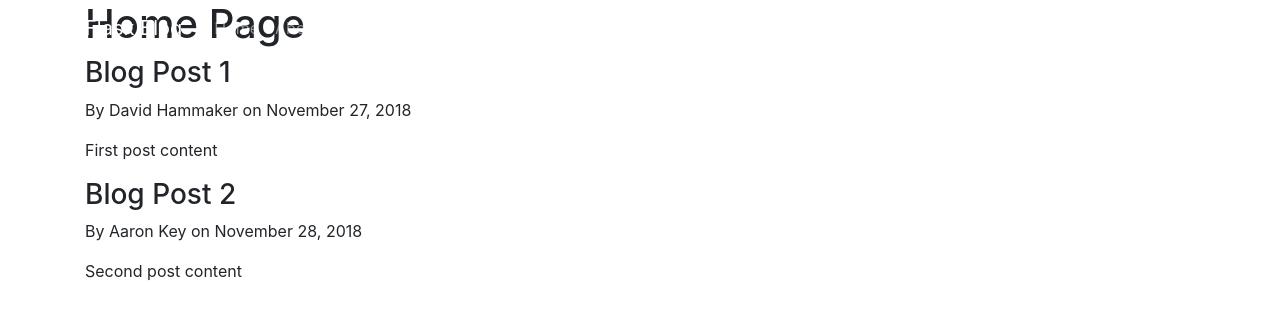
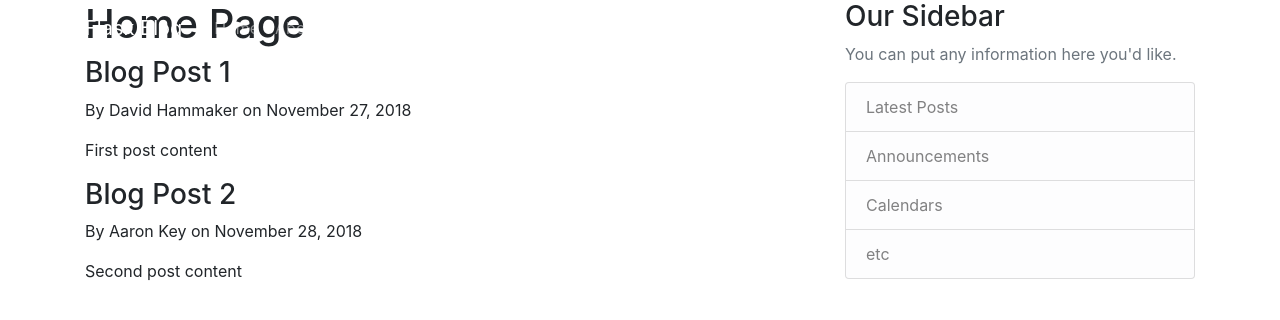
Before and after one commit to davidhammaker/YouTubeFlaskBlog, a Flask app: page / in a window 1280 px wide. Shown: the top 320 px of the page. Run offline with Flask 2, Linux system fonts and the light colour scheme; some libraries are stand-ins or nearby versions.

Commit message:
Add main snippit
Following instructor example. Includes Jinja2 block we added earlier.

```diff
--- a/templates/layout.html
+++ b/templates/layout.html
@@ -37,10 +37,27 @@
                 </div>
             </nav>
         </header>
-        <div class="container">
-            {% block content %}
-            {% endblock content %}
-        </div>
+
+        <main role="main" class="container">
+            <div class="row">
+                <div class="col-md-8">
+                    {% block content %}{% endblock %}
+                </div>
+                <div class="col-md-4">
+                    <div class="content-section">
+                        <h3>Our Sidebar</h3>
+                        <p class='text-muted'>You can put any information here you'd like.
+                            <ul class="list-group">
+                                <li class="list-group-item list-group-item-light">Latest Posts</li>
+                                <li class="list-group-item list-group-item-light">Announcements</li>
+                                <li class="list-group-item list-group-item-light">Calendars</li>
+                                <li class="list-group-item list-group-item-light">etc</li>
+                            </ul>
+                        </p>
+                    </div>
+                </div>
+            </div>
+        </main>
 
         <!-- Optional JavaScript -->
         <!-- jQuery first, then Popper.js, then Bootstrap JS -->
```
